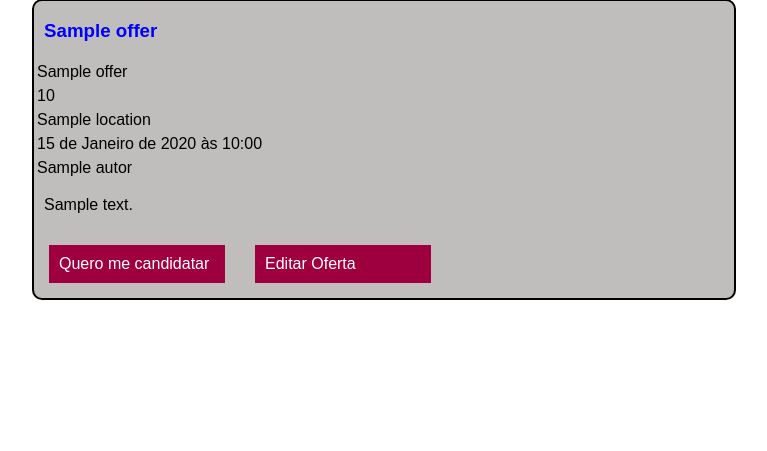
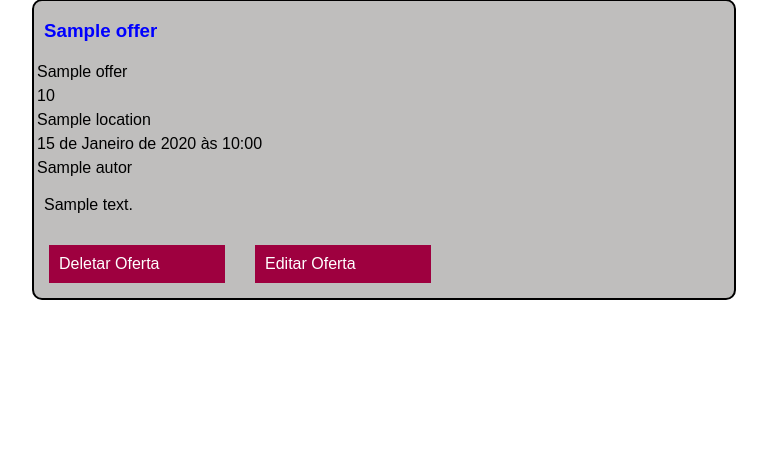
Before and after one commit to PedroNunesBH/django-career-portal, a Django app: template jobs/templates/my_offers.html in a window 1280 px wide. Shown: the part 239-690 px from the top of the page, without its empty margins (256-1023 px from the left). Run offline with Django 5.2, Linux system fonts and the light colour scheme; the template is opened without the code that fills it: most values are stand-ins (such as "Sample title", 1, 10 or a date in 2020).

Commit message:
Alteracoes na estilizacao/html de my_offers

```diff
--- a/jobs/templates/my_offers.html
+++ b/jobs/templates/my_offers.html
@@ -25,7 +25,7 @@
                 <p class="p-offer"> {{ offer.autor|capfirst }}</p>
                 <p class="p-description"> {{ offer.description }}</p>
                 <div class="btn-joblist-container">
-                    <a class="btn-apply" href="/">Quero me candidatar</a>
+                    <a class="btn-apply" href="{% url 'delete_offer' offer.id %}">Deletar Oferta</a>
                     <a class="btn-edit" href="{% url 'update_offer' offer.id %}">Editar Oferta</a>
                 </div>
             </div>
```
